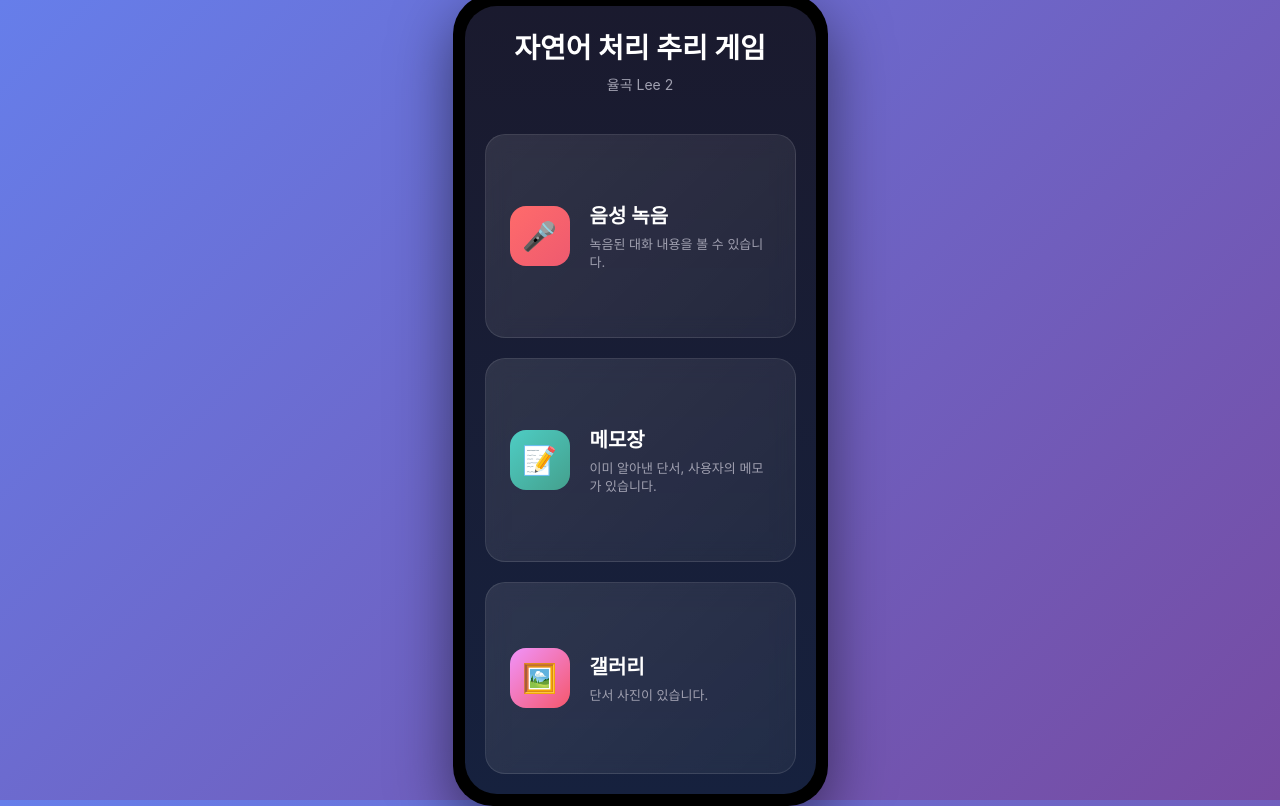
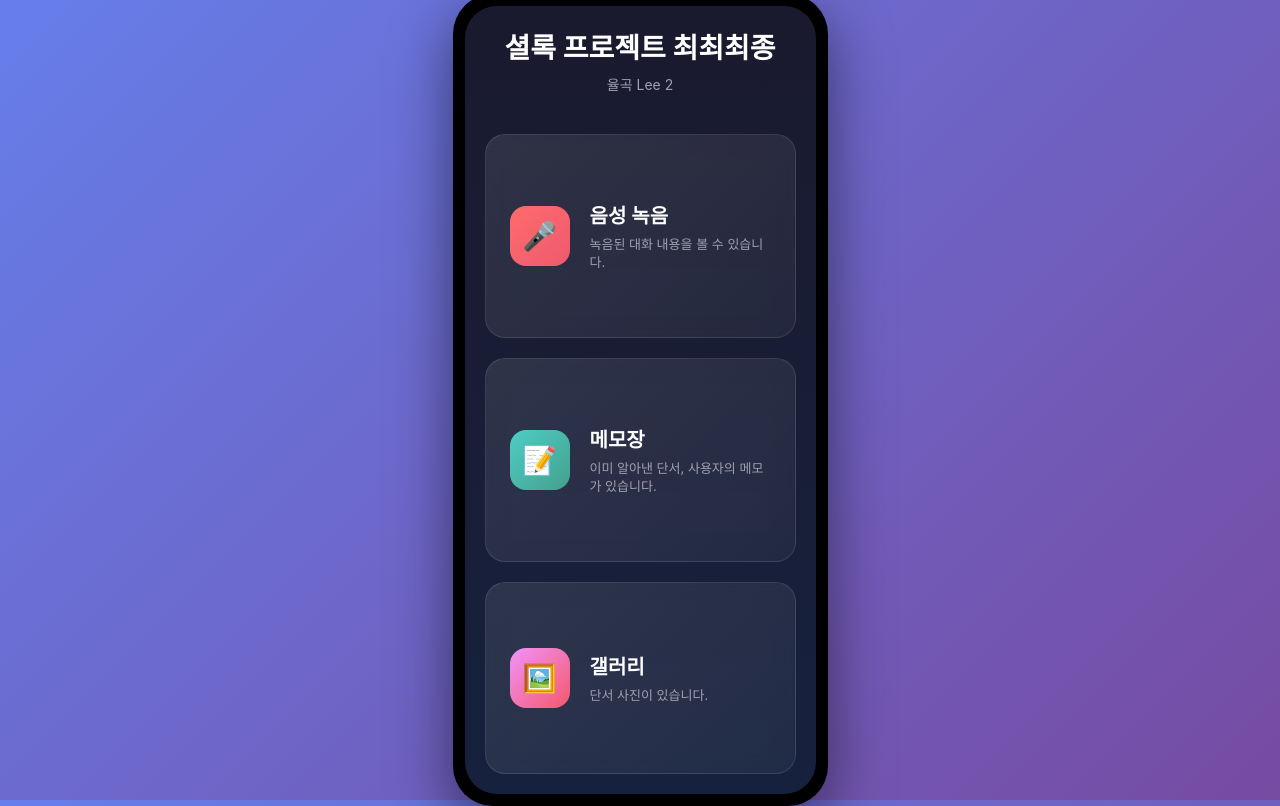
Before and after one commit to ldg030201/aiMysteryGame, a Spring Boot app: page /phone/main in a window 1280 px wide. Run offline with Spring Boot 4, Linux system fonts and the light colour scheme.

Commit message:
💬 프로젝트 명 change. | ⚡️ AI 선택 기능 add.

```diff
--- a/src/main/java/sch/ldg/aimysterygame/ai/service/GeminiChatService.java
+++ b/src/main/java/sch/ldg/aimysterygame/ai/service/GeminiChatService.java
@@ -36,7 +36,8 @@ public class GeminiChatService {
     @Value("${app.ai.system-prompt}")
     private String systemPrompt;
 
-    private static final String MODEL = "gemini-2.5-pro";
+    private static final String MODEL = System.getProperty("MODEL");
+
     private static final float TEMPERATURE = 0.3f;
 
     private static final int MAX_RECENT_MESSAGES = 20; //전체는 20번 (사용자 + 시스템 요청)
--- a/src/main/resources/templates/phone/main.html
+++ b/src/main/resources/templates/phone/main.html
@@ -3,7 +3,7 @@
 <head>
     <meta charset="UTF-8">
     <meta name="viewport" content="width=device-width, initial-scale=1.0">
-    <title>자연어 처리 추리 게임</title>
+    <title>셜록 프로젝트 최최최종</title>
     <link rel="stylesheet" href="/css/common.css">
     <link rel="stylesheet" href="/css/main.css">
 </head>
@@ -13,7 +13,7 @@
             <div class="phone-screen">
                 <div class="screen-content">
                     <div class="header">
-                        <h1>자연어 처리 추리 게임</h1>
+                        <h1>셜록 프로젝트 최최최종</h1>
                         <p>율곡 Lee 2</p>
                     </div>
 
```
Also changed, not shown: 1 other file.
